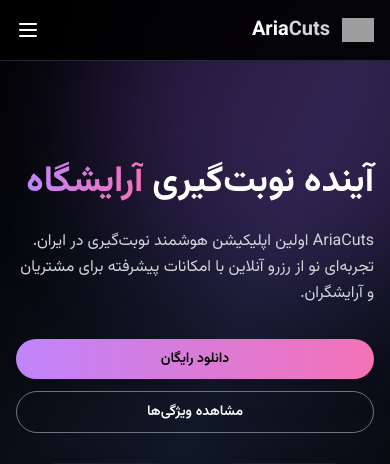
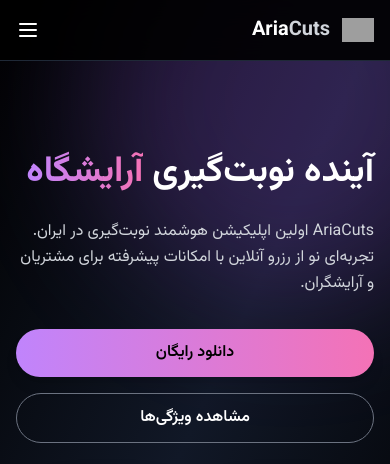
Before and after one commit to aliiih03/ariacuts_webpage, a Django app: page / in a window 390 px wide. Shown: the top 464 px of the page. Run offline with Django 5.2, Linux system fonts and the light colour scheme; data comes from the database, SQL or seed files in the repository; data that the repository does not hold is empty; some libraries are stand-ins or nearby versions; grey boxes are pictures that could not be loaded.

Commit message:
edit html

```diff
--- a/templates/ariacuts.html
+++ b/templates/ariacuts.html
@@ -136,16 +136,17 @@
                     AriaCuts اولین اپلیکیشن هوشمند نوبت‌گیری در ایران.
                     تجربه‌ای نو از رزرو آنلاین با امکانات پیشرفته برای مشتریان و آرایشگران.
                 </p>
-                <div class="flex flex-col sm:flex-row gap-3 sm:gap-4 justify-center items-center">
+               <div class="flex flex-col sm:flex-row gap-4 w-full">
     <a href="#download"
-       class="px-4 sm:px-8 py-2.5 sm:py-4 rounded-full font-semibold text-sm sm:text-base text-black bg-gradient-to-r from-purple-400 to-pink-400 hover:scale-105 transition-transform shadow-lg w-full sm:w-auto text-center">
+       class="w-full sm:w-auto text-center px-6 sm:px-8 py-3 sm:py-4 rounded-full font-semibold text-black bg-gradient-to-r from-purple-400 to-pink-400 hover:scale-105 transition-transform shadow-lg">
         دانلود رایگان
     </a>
     <a href="#features"
-       class="px-4 sm:px-8 py-2.5 sm:py-4 rounded-full font-semibold text-sm sm:text-base border border-gray-500 text-white hover:bg-white hover:text-black transition-all w-full sm:w-auto text-center">
+       class="w-full sm:w-auto text-center px-6 sm:px-8 py-3 sm:py-4 rounded-full font-semibold border border-gray-500 text-white hover:bg-white hover:text-black transition-all">
         مشاهده ویژگی‌ها
     </a>
 </div>
+
             </div>
 
             <!-- Phone Mockup -->
```
